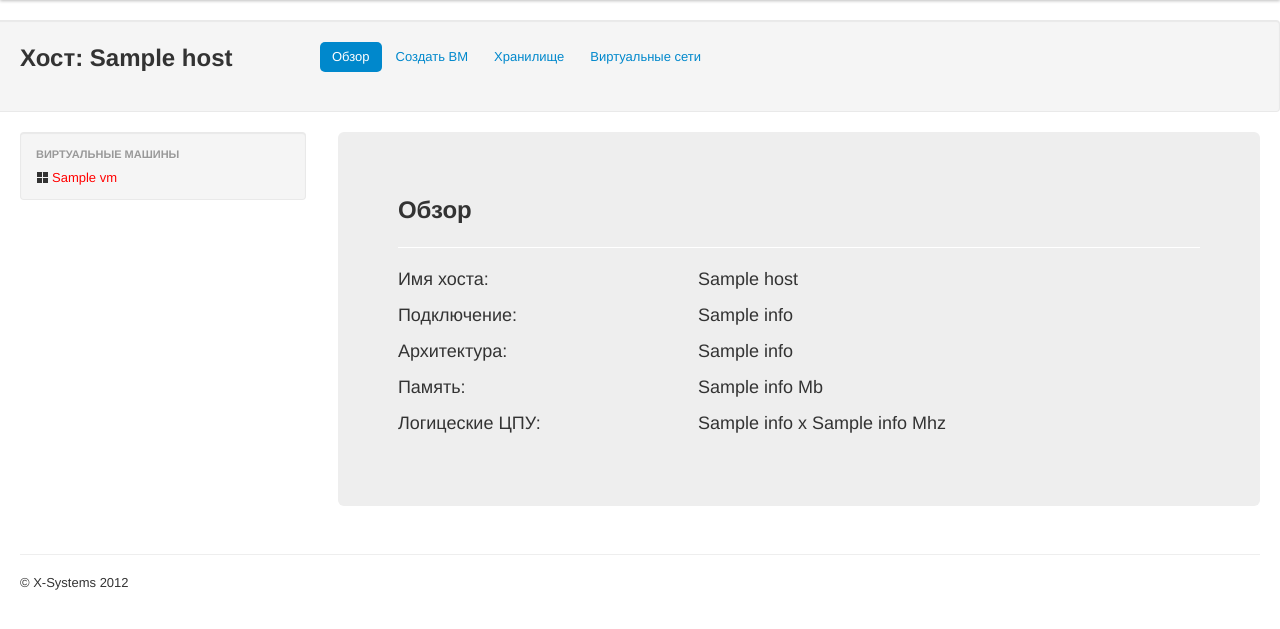
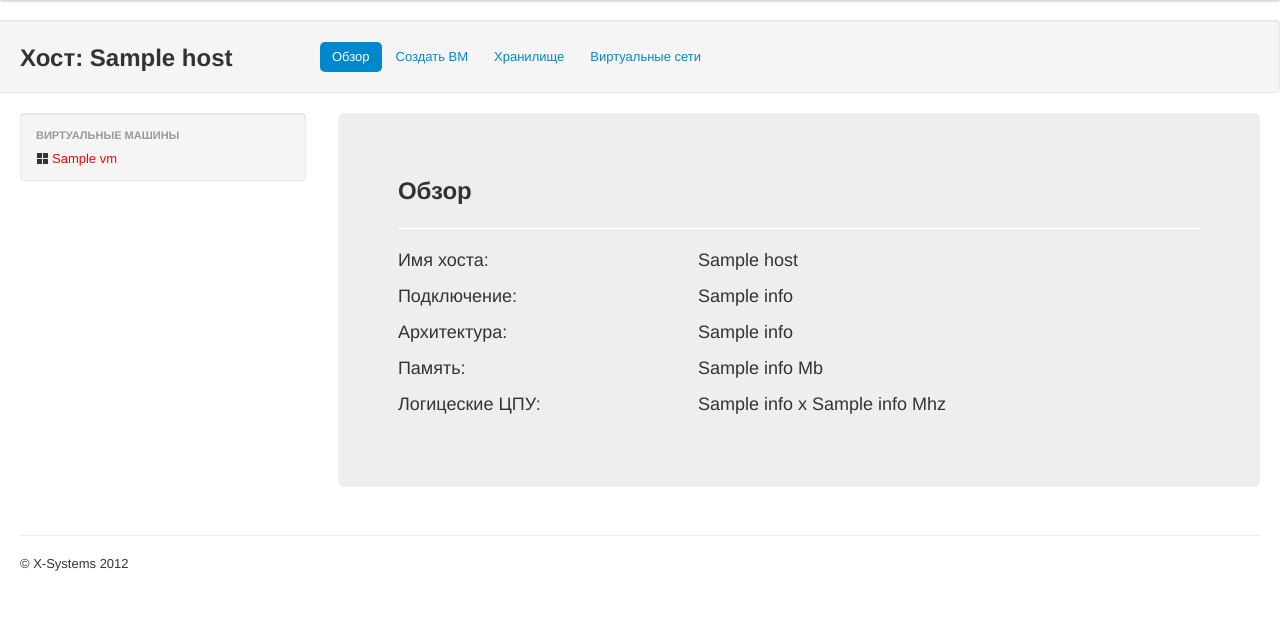
Before and after one commit to retspen/virtmgr, a Python web app: template templates/overview.html in a window 1280 px wide. Shown: the part 40-669 px from the top of the page. Run offline with Jinja, Linux system fonts and the light colour scheme; the template is opened without the code that fills it: most values are stand-ins (such as "Sample title", 1, 10 or a date in 2020); some libraries are stand-ins or nearby versions.

Commit message:
Fix template

```diff
--- a/overview/views.py
+++ b/overview/views.py
@@ -29,6 +29,11 @@ def index(request, host):
 	   	auth = [flags, creds, None]
 		uri = 'qemu+tcp://' + kvm_host.ipaddr + '/system'
 	   	try:
+	   		import socket
+	   		s = socket.socket(socket.AF_INET, socket.SOCK_STREAM)
+	   		s.settimeout(1)
+	   		s.connect((kvm_host.ipaddr, 16509))
+	   		s.close()
 		   	conn = libvirt.openAuth(uri, auth, 0)
 		   	return conn
 		except:
--- a/templates/network.html
+++ b/templates/network.html
@@ -1,6 +1,6 @@
 {% extends "base.html" %}
 {% block content %}
-  <div class="row well">
+  <div class="row well" style="height:33px">
    	<div class="span3">
    		<h2>Хост: {{host}}</h2>
    	</div>
--- a/templates/network_new.html
+++ b/templates/network_new.html
@@ -1,6 +1,6 @@
 {% extends "base.html" %}
 {% block content %}
-  <div class="row well">
+  <div class="row well" style="height:33px">
    	<div class="span3">
    		<h2>Хост: {{host}}</h2>
    	</div>
--- a/templates/overview.html
+++ b/templates/overview.html
@@ -1,16 +1,18 @@
 {% extends "base.html" %}
 {% block content %}
-  <div class="row well">
+  <div class="row well" style="height:33px">
    	<div class="span3">
    		<h2>Хост: {{host}}</h2>
    	</div>
    	<div class="span6">
+	{% if info %}
     	<ul class="nav nav-pills">
 			<li class="active"><a href=/overview/{{host}}/>Обзор</a></li>
 			<li><a href=/newvm/{{host}}/>Создать ВМ</a></li>
 			<li><a href=/storage/{{host}}/>Хранилище</a></li>
 			<li><a href=/network/{{host}}/>Виртуальные сети</a></li>
 		</ul>
+	{% endif %}
 	</div>
   </div>
     <div class="container-fluid">
@@ -45,7 +47,7 @@
 					<p>Память:</p>
 					<p>Логицеские ЦПУ:</p>
 				</div>
-				<div class="span3">
+				<div class="span4">
 					<p>{{host}}</p>
 					<p>{{info.0}}</p>
 					<p>{{info.1}}</p>
--- a/templates/storage.html
+++ b/templates/storage.html
@@ -1,6 +1,6 @@
 {% extends "base.html" %}
 {% block content %}
-  <div class="row well">
+  <div class="row well" style="height:33px">
    	<div class="span3">
    		<h2>Хост: {{host}}</h2>
    	</div>
--- a/templates/storage_new.html
+++ b/templates/storage_new.html
@@ -1,6 +1,6 @@
 {% extends "base.html" %}
 {% block content %}
-  <div class="row well">
+  <div class="row well" style="height:33px">
    	<div class="span3">
    		<h2>Хост: {{host}}</h2>
    	</div>
```
Also changed, not shown: templates/newvm.html (+3 -6 lines), templates/vm.html (+3 -5 lines), 1 other file.
